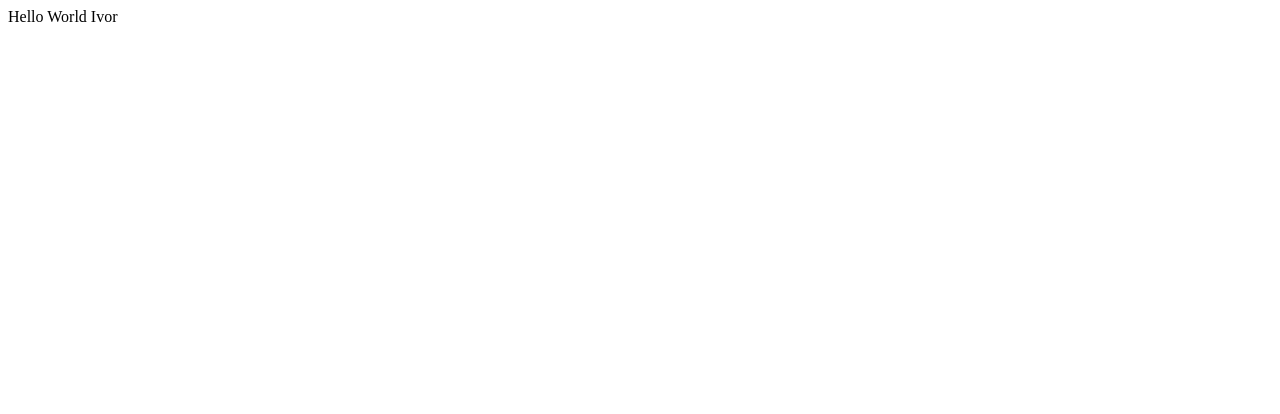
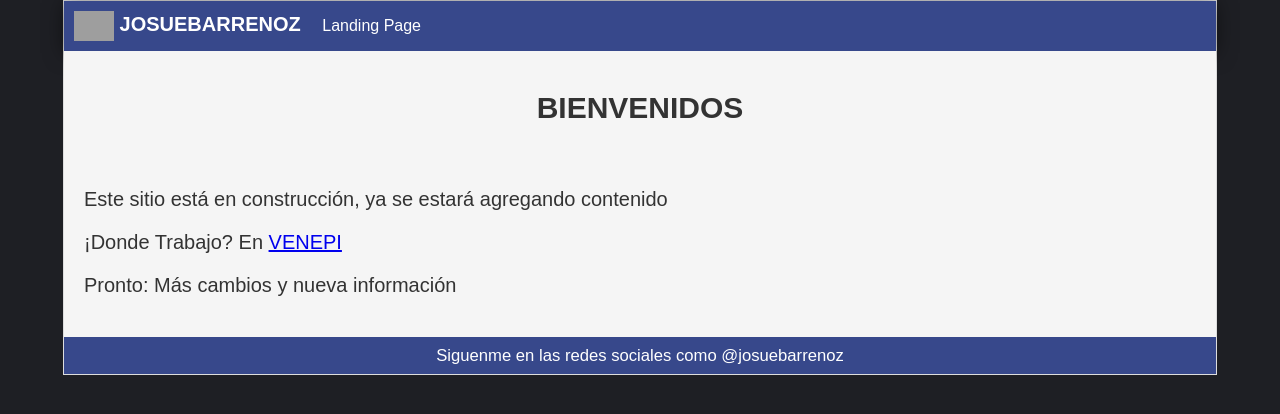
Before and after one commit to josuebarrenoz/josuebarrenoz.github.io, a plain HTML site: page index.html in a window 1280 px wide. Drawn offline with Linux system fonts and the light colour scheme; grey boxes are pictures that could not be loaded.

Commit message:
Cambios para la primera version del front del github page personal

```diff
--- /dev/null
+++ b/ccs/estilos.css
@@ -0,0 +1,89 @@
+ /* Inicio del comentario
+    body
+    {
+        color:deeppink ;
+        text-align: center;
+        font-family: "Arial";
+    }
+Final del comentario */
+
+body
+{
+    background: #1e1f24;
+    /* Inicio del Comentario
+    En background agregue <<url("../imagenes/dragon.png")
+    no-repeat center center>> debido a desiciones esteticas.
+    No pertenece al codigo original de la clase de
+    git y github
+    Final del Comentario*/
+    color:#333;
+    text-align: center;
+    font-family:Arial;
+    font-size: 20px;
+    margin:0;
+    padding:0;
+}
+
+#cabecera
+{
+    background: #37488b;
+    box-shadow: 0px 2px 20px 0px rgba(0,0,0,0.5);
+    font-weight: bold;
+    color: white;
+    margin: 0;
+    padding: 0.5em;
+}
+
+#cabecera #logo
+{
+    width: 40px;
+    vertical-align: middle;
+}
+
+#cabecera #tagline
+{
+    padding: 0 0 0 1em;
+    font-weight: normal;
+    font-size: 0.8em;
+}
+
+#container
+{
+    width: 90%;
+    /* Inicio del comentario
+    width: 70%;
+    El width original es del 70%,
+    pero por razones de gusto del programador
+    (Josue Barreno) lo aumentó al 90%
+    Final del comentario */
+    padding: 0;
+    text-align: left;
+    border: 1px solid #DDD;
+    margin: 0 auto;
+}
+
+#container h1
+{
+    font-size: 30px;
+    text-align: center;
+}
+
+#post
+{
+    background: whitesmoke;
+    padding: 1em;
+    text-align: left;
+}
+
+#footer
+{
+    background: #37488b;
+    color:white;
+    text-align: center;
+    padding: 0.5em;
+    /*Inicio del comentario
+    El font-size fue agregado por gusto del programador.
+    No pertenece a la clase de Git & Github
+    Final del comentario*/
+    font-size: smaller;
+}
--- a/index.html
+++ b/index.html
@@ -1 +1,41 @@
-Hello World Ivor
+<html lang=""es">
+<!--Inicio del comentario
+Agregado por temas de visulización
+Final del comentario-->
+    <head>
+        <meta charset="UTF-8">
+        <!--Inicio del comentario
+        Agregado por temas de visulización
+        Final del comentario-->
+        <title>Josue Barreno Z</title>
+        <link rel="stylesheet" href="ccs/estilos.css" />
+    </head>
+    <body>
+        <div id="container">
+            <div id="cabecera">
+                <img id="logo" src="https://lh3.googleusercontent.com/a/default-user=s64-w32-h32-cc"/>
+                JOSUEBARRENOZ
+                <span id="tagline">
+                Landing Page
+                </span>
+            </div>
+            <div id="post">
+                <!-- Inicio del comentario
+                    &(letra)acute; es para acentuar la letra
+                    Final del comentario -->
+                    <h1>BIENVENIDOS</h1>
+                    <p>&nbsp;</p>
+                    <p>Este sitio está en construcción, ya se estará agregando contenido </p>
+                    <!--
+                    Asi se agrega una imagen en el codigo
+                    <p><img src="url" width="100%" /></p>
+                    -->
+                    <p>¡Donde Trabajo? En <A HREF="https://venepi.io">VENEPI</A></p>
+                    <p>Pronto: Más cambios y nueva información</p>
+            </div>
+            <div id="footer">
+                Siguenme en las redes sociales como @josuebarrenoz
+            </div>
+        </div>
+    </body>
+</html>
```
